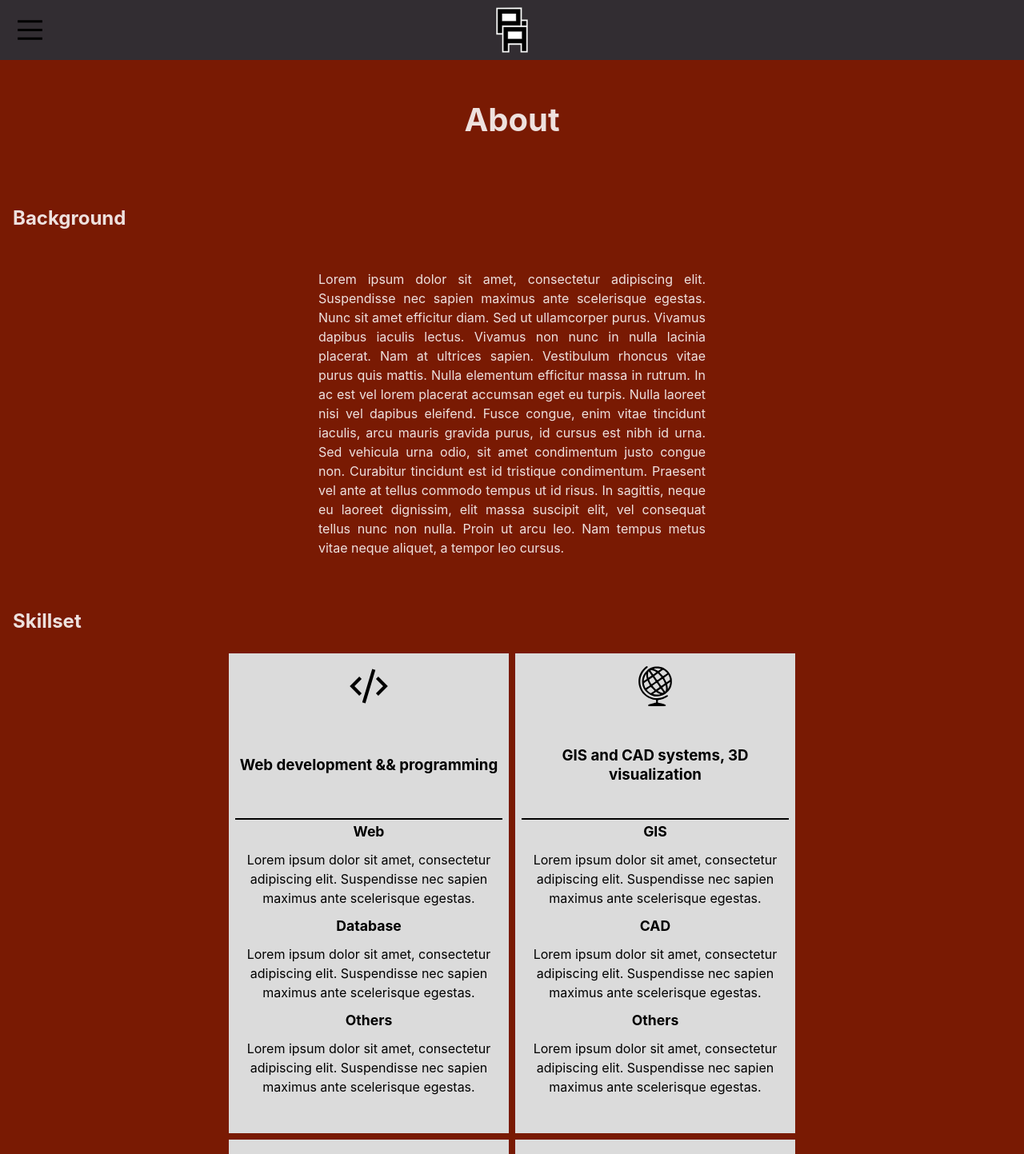
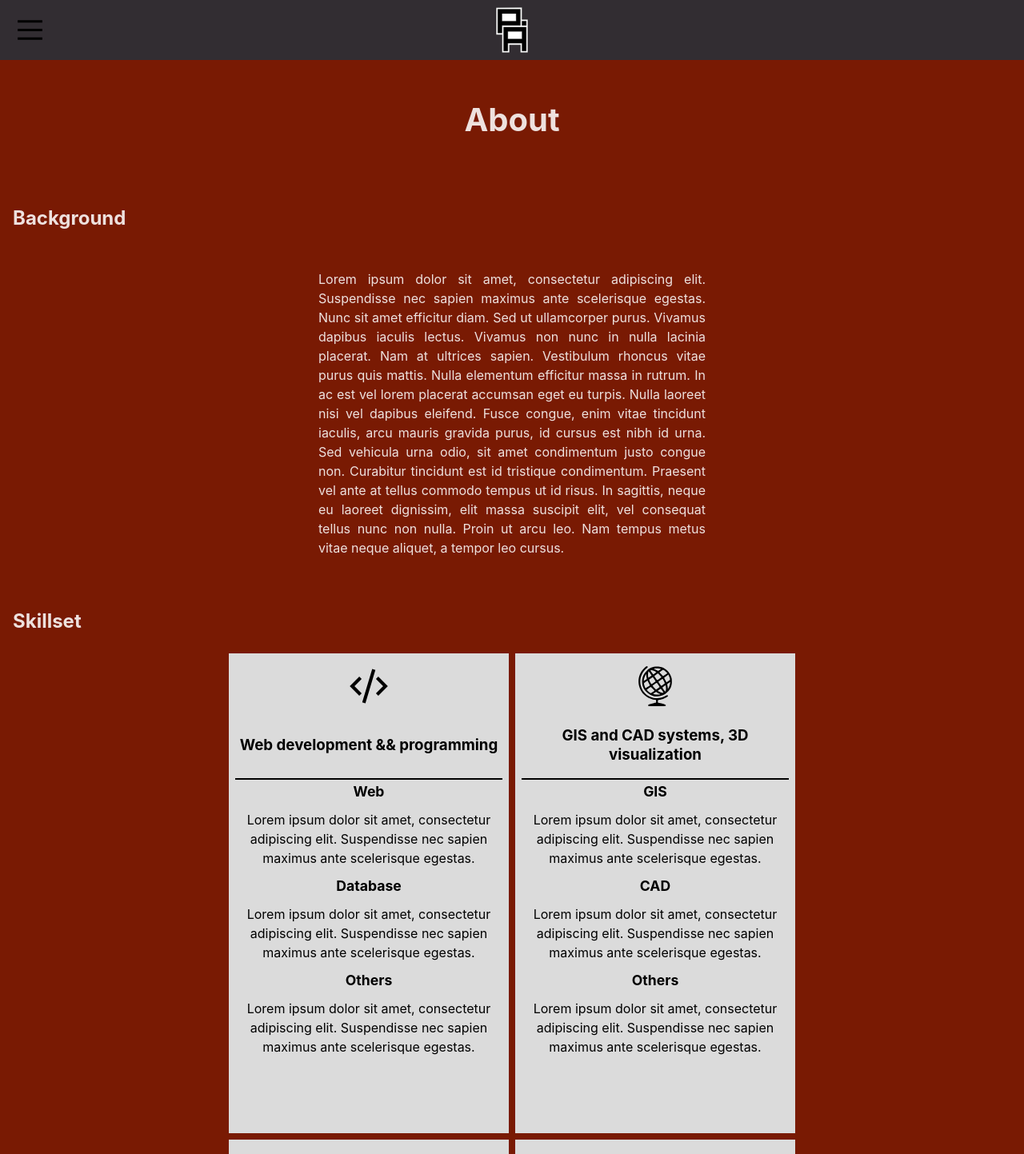
Before and after one commit to akospalko/portfolio, a React (Vite) app in the folder client/: page /about in a window 1280 px wide. Shown: the top 1443 px of the page at 80% size. Built offline with nearby package versions, Linux system fonts and the light colour scheme.

Commit message:
fixed skillset card header height

```diff
--- a/client/src/components/About.css
+++ b/client/src/components/About.css
@@ -72,7 +72,7 @@
   padding: 0.5rem;
 }
 .about-section-group-header {
-  height: 200px;
+  height: 150px;
   border-bottom: 2px solid black;
 }
 .about-section-group-header img {
```
